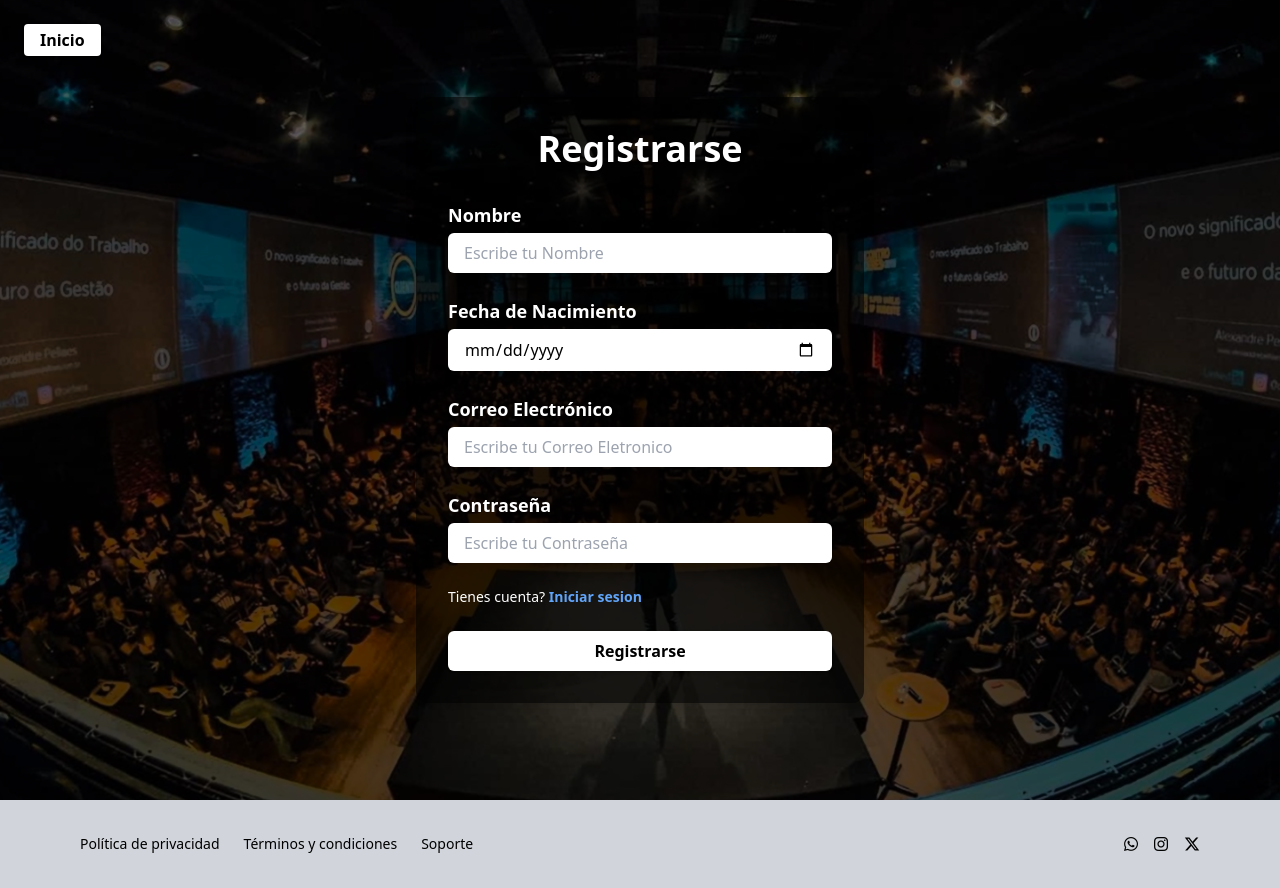
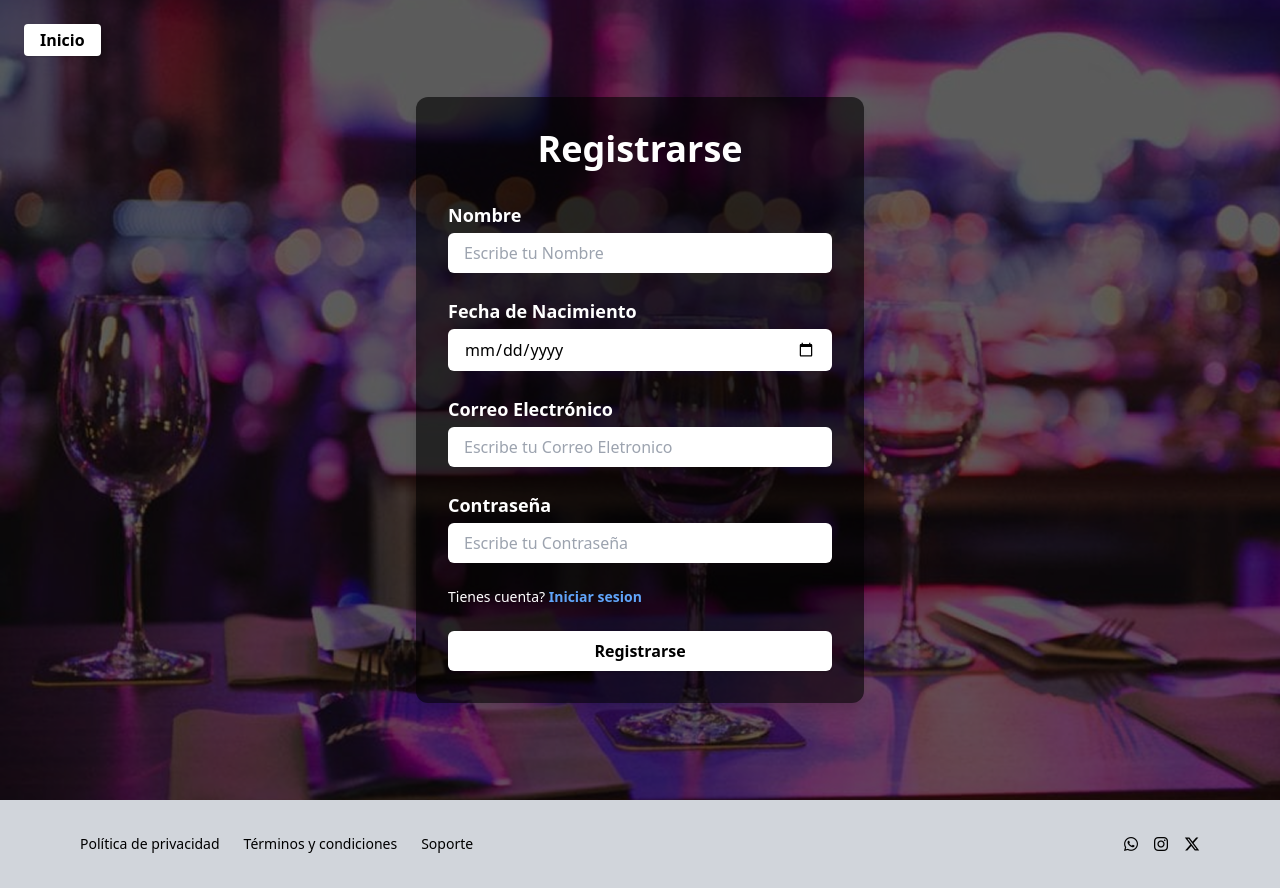
Before and after one commit to rajnaroc/EVENTIS, a Flask app: page /registrarse in a window 1280 px wide. Shown: the part 112-1000 px from the top of the page. Run offline with Flask 3, Linux system fonts and the light colour scheme.

Commit message:
1.2.7: cambio de fondo del register

```diff
--- a/src/templates/register.html
+++ b/src/templates/register.html
@@ -2,7 +2,7 @@
 {% block title %}Registro{% endblock %}
 
 {% block body %}
-<div class="min-h-screen bg-cover bg-center relative" style="background-image: url('../static/img/login.png');">
+<div class="min-h-screen bg-cover bg-center relative" style="background-image: url('../static/img/register.png');">
     <div class="absolute inset-0 bg-black bg-opacity-60"></div>
         <!-- Contenido centrado -->
         <div class="relative z-10 flex items-center justify-center min-h-screen px-4">
```
Also changed, not shown: src/static/img/register.png (added).
